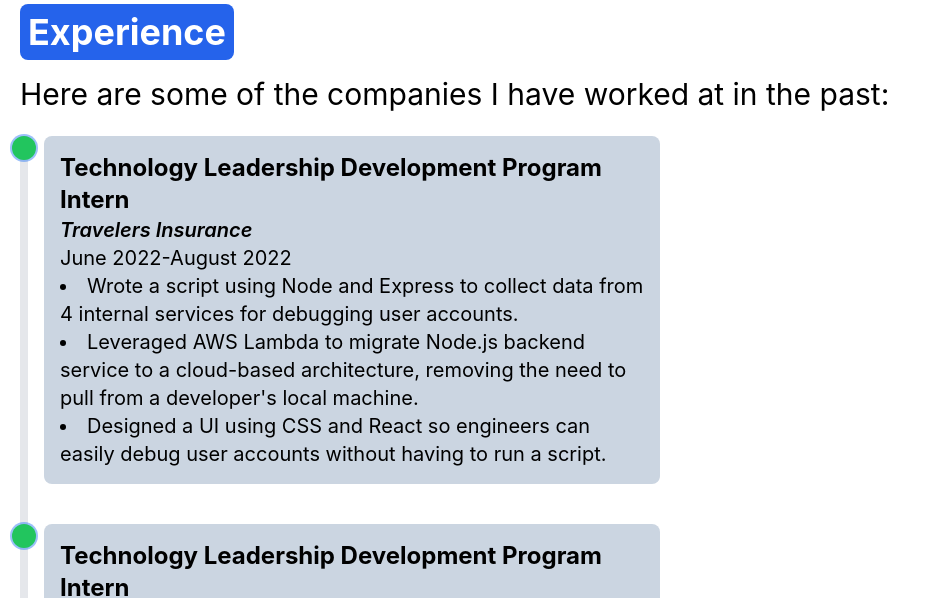
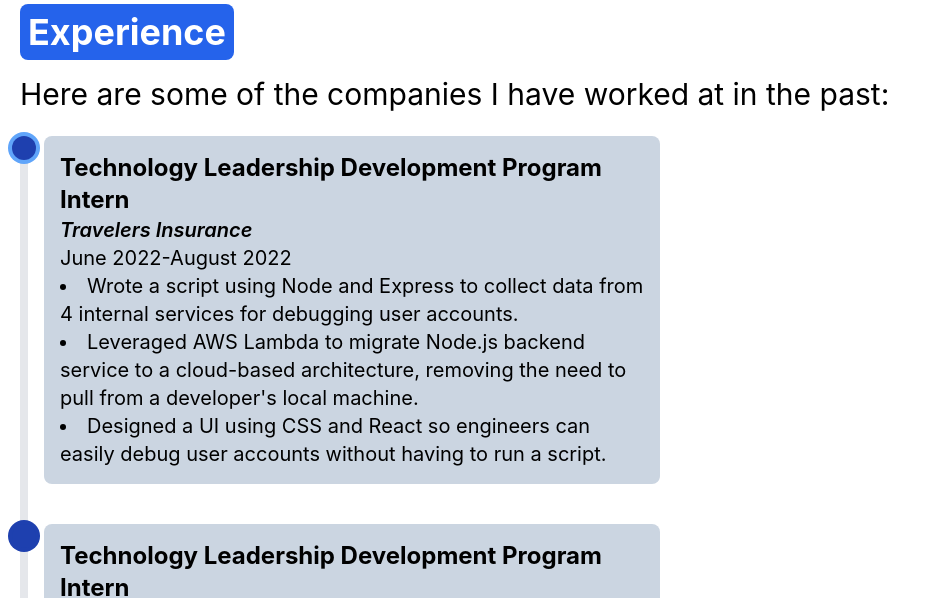
Before and after one commit to jaredrkozar/personal-site, a React (Create React App) app: page / in a window 1280 px wide. Shown: the part 1300-1898 px from the top of the page, without its empty margins (0-942 px from the left). Built offline with nearby package versions, Linux system fonts and the light colour scheme.

Commit message:
fixed color of timeline again

```diff
--- a/src/Components/Navbar.js
+++ b/src/Components/Navbar.js
@@ -3,6 +3,16 @@ import profilePicture from "../profilePicture.jpeg"
 import Resume from "../Resume-9.pdf"
 
 function NavBar(props) {
+    const itemClicked = (item) => {
+        return (
+            <a href = {item.name == "Resume" ? Resume : item.link}>
+
+                    <div className="transform transition duration-500 hover:scale-105 p-2 gap-2">
+                        <h1 className="text-2xl">{item.name}</h1>
+                    </div>
+                </a>
+        )
+    }
   const navBarItemList = [
     {
          name: "LinkedIn",
@@ -34,12 +44,7 @@ function NavBar(props) {
             <div className="flex relative gap-6 flex-row align-middle">
             {navBarItemList.map((item, id) => (
                 <div className="rounded-lg relative bg-transparent hover:bg-slate-400/50 dark:hover:bg-white/20 hover:text-lg flex items-center justify-center">
-                <a href = {item.name == "Resume" ? Resume : item.link}>
-
-                    <div className="transform transition duration-500 hover:scale-105 p-2 gap-2">
-                        <h1 className="text-2xl">{item.name}</h1>
-                    </div>
-                </a>
+                {itemClicked(item)}
              </div>
             ))}
             </div>
--- a/src/Experience.js
+++ b/src/Experience.js
@@ -41,10 +41,10 @@ function Experience() {
         <div className="relative">
             <HeaderTextStyle title="Experience" bgStyle="bg-blue-600 dark:bg-blue-500" description="Here are some of the companies I have worked at in the past: "></HeaderTextStyle>
 
-            <ol class="relative top-6 border-l-8 border-gray-200 dark:border-gray-700 dark:border-green-700">
+            <ol class="relative top-6 border-l-8 rounded-lg border-gray-200 border-blue-600 dark:border-blue-400">
     {experienceList.map((number) =>
         <div className="group">
-            <span class="absolute flex items-center justify-center w-6 h-6 bg-green-500 last:bg-black rounded-full -left-4 ring-2 group-first:dark:ring-white dark:ring-green-500"></span>
+            <span class="absolute flex items-center justify-center w-6 h-6 bg-blue-800 dark:bg-blue-500 last:bg-black rounded-full -left-4 ring-4 ring-blue-800 dark:ring-blue-500 group-first:dark:ring-white group-first:ring-blue-400"></span>
             <li class="mb-10 ml-4 bg-slate-300 dark:bg-slate-700 first:bg-white p-4 rounded-lg w-1/2 dark:text-white text-black ">
                 <h1 className="font-bold dark:text-white text-2xl">{number.positionName}</h1>
                 <h1 className="font-semibold italic text-xl">{number.companyName}</h1>
```
